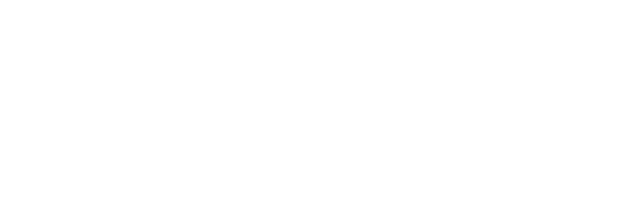
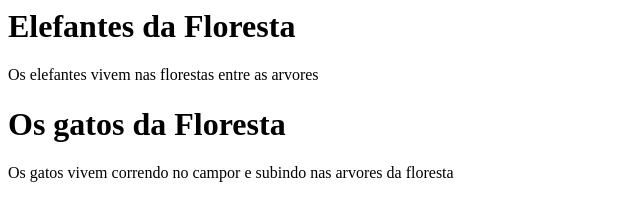
Before and after one commit to cflb/Aula-HTML5-1BII, a plain HTML site: page secao-html4.html in a window 1280 px wide. Shown: the whole page, without its empty margins (0-640 px from the left). Drawn offline with Linux system fonts and the light colour scheme.

Commit message:
insrido conteudo na pagina das secoes

```diff
--- a/secao-html4.html
+++ b/secao-html4.html
@@ -4,6 +4,14 @@
     </head>
 
     <body>
+        <div class="section" id="elefantes-da-floresta">
+            <h1>Elefantes da Floresta</h1>
+            <p>Os elefantes vivem nas florestas entre as arvores</p>
+        </div>
 
+        <div class="section" id="gatos-da-floresta">
+            <h1>Os gatos da Floresta</h1>
+            <p>Os gatos vivem correndo no campor e subindo nas arvores da floresta</p>
+        </div>
     </body>
 </html>
```
